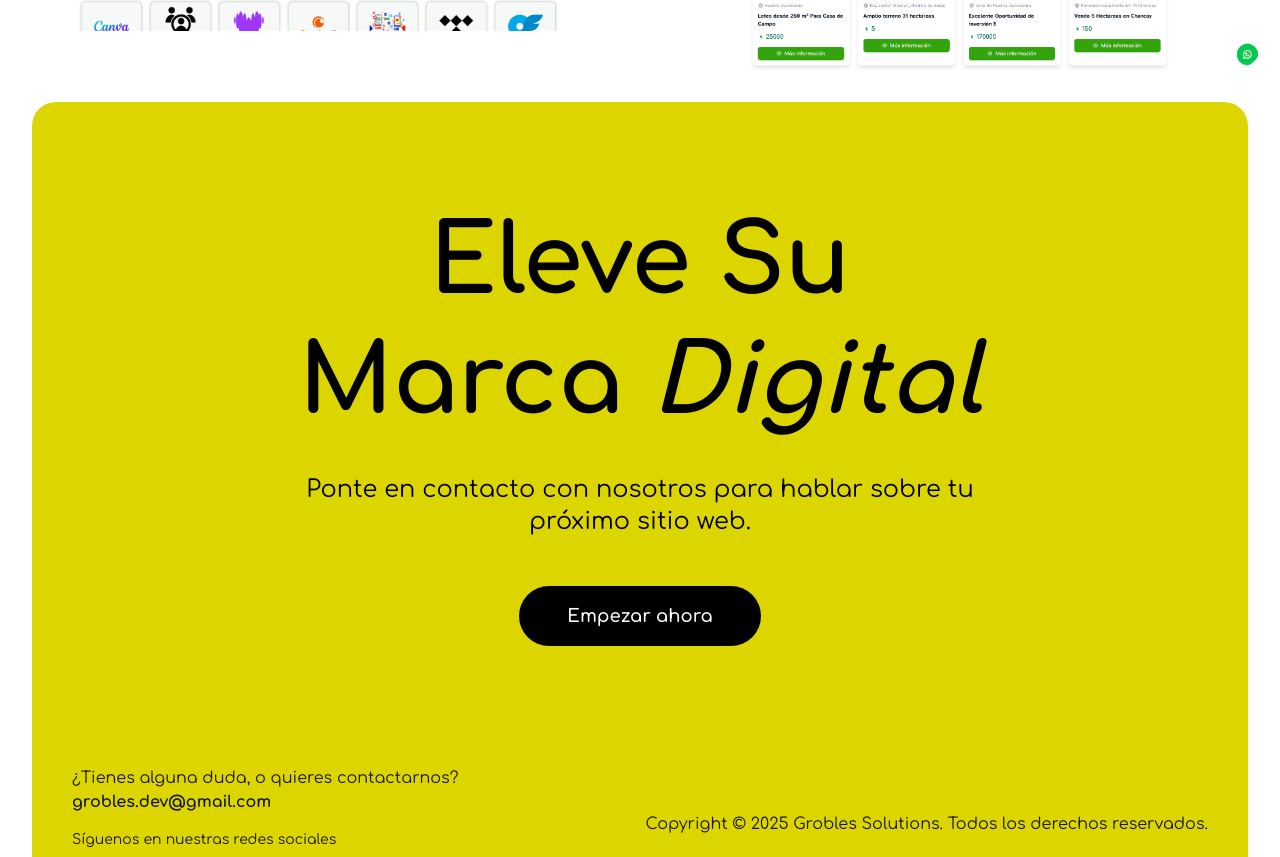
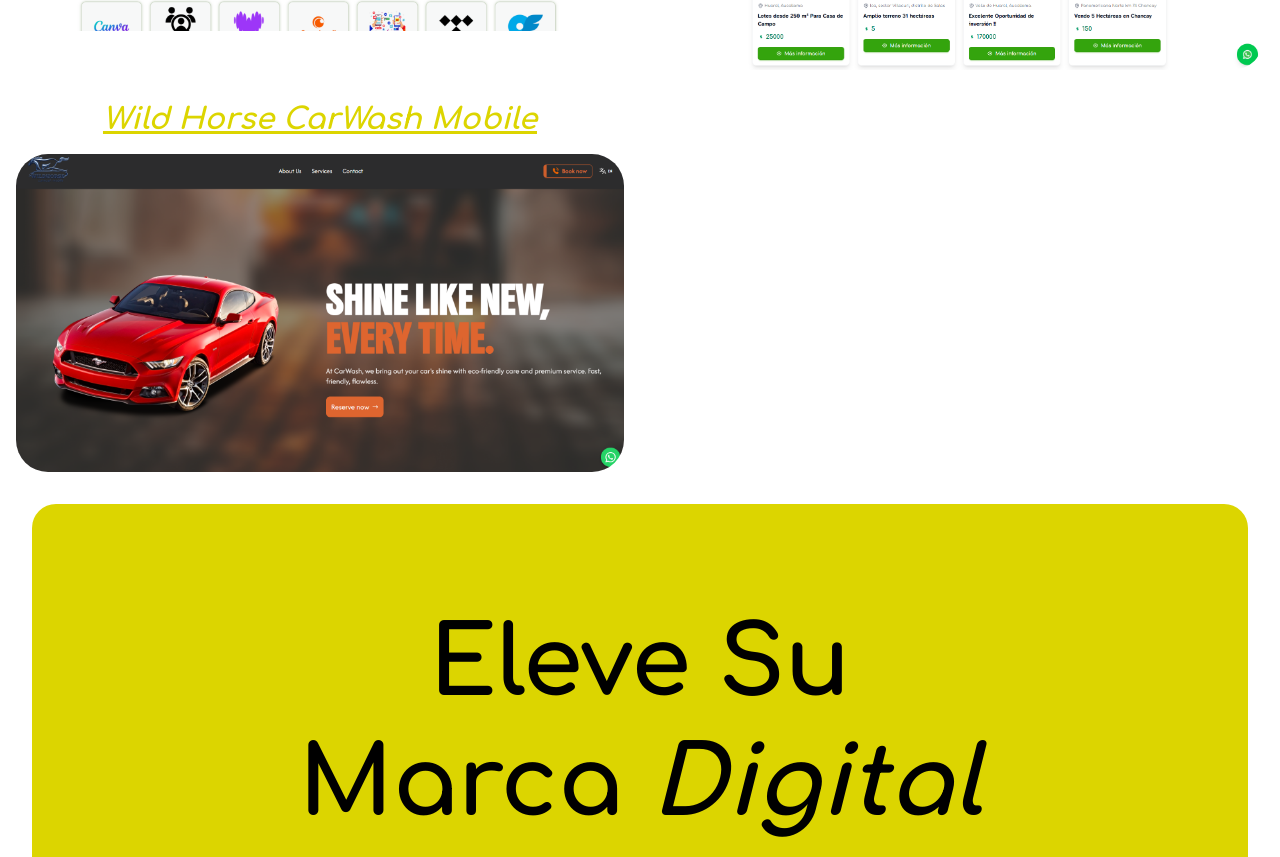
Before and after one commit to Grobles-Inc/Portafolio-Grobles, a React (Vite) app: page / in a window 1280 px wide. Shown: the part 5290-6147 px from the top of the page. Built offline with nearby package versions, Linux system fonts and the light colour scheme.

Commit message:
Proyecto CarWash Agregado

```diff
--- a/src/components/ProjectSection.tsx
+++ b/src/components/ProjectSection.tsx
@@ -9,6 +9,7 @@ import project7 from "../assets/project7.png"
 import project8 from "../assets/project8.png"
 import project9 from "../assets/project9.png"
 import project10 from "../assets/project10.png"
+import project11 from "../assets/project11.png"
 
 export default function ProjectSection() {
   return (
@@ -192,6 +193,22 @@ export default function ProjectSection() {
               />
             </Link>
           </div>
+
+          {/* Project 11 */}
+          <div className="flex flex-col items-center space-y-4">
+            <h3 className="text-2xl md:text-3xl font-bold text-[#dcd500] italic underline">
+              Wild Horse CarWash Mobile
+            </h3>
+            <Link to="/projects/wild-horse-carwash-mobile" className="flex flex-col items-center space-y-4">
+              <img
+                src={project11}
+                width={900}
+                height={900}
+                className="rounded-4xl hover:scale-105 transition-transform duration-300"
+                loading="lazy"
+              />
+            </Link>
+          </div>
         </div>
       </div>
     </section>
--- a/src/data/projectsData.ts
+++ b/src/data/projectsData.ts
@@ -8,6 +8,7 @@ import project7 from "../assets/project7.png";
 import project8 from "../assets/project8.png";
 import project9 from "../assets/project9.png";
 import project10 from "../assets/project10.png";
+import project11 from "../assets/project11.png";
 
 export interface Project {
   id: string;
@@ -218,7 +219,7 @@ export const projectsData: Project[] = [
     title: "Tu Techo Ahora",
     slug: "tu-techo-ahora",
     description: "Plataforma web para promocionar propiedades inmobiliarias con panel de administración integrado.",
-    fullDescription: "Sistema web diseñado para inmobiliarias que desean mostrar y gestionar sus propiedades de forma profesional. Incluye un panel de administración intuitivo para agregar, editar y organizar propiedades, ofreciendo a los clientes una experiencia de navegación clara y atractiva, optimizada para aumentar la visibilidad y generar oportunidades de venta o alquiler.",
+    fullDescription: "Sistema web diseñado para mostrar y gestionar sus propiedades de forma profesional. Incluye un panel de administración intuitivo para agregar, editar y organizar propiedades, ofreciendo a los clientes una experiencia de navegación clara y atractiva, optimizada para aumentar la visibilidad y generar oportunidades de venta o alquiler.",
     image: project10,
     technologies: ["React", "TailwindCSS", "TanStack", "DaisyUI", "Zod"],
     liveDemo: "https://www.tutechoahora.com/",
@@ -234,6 +235,26 @@ export const projectsData: Project[] = [
       "Gestión de pedidos de productos y cuentas",
       "Gestión de administradores con control total de la plataforma",
     ]
+  },
+  {
+    id: "11",
+    title: "Wild Horse CarWash Mobile",
+    slug: "wild-horse-carwash-mobile",
+    description: "Landing Page para promocionar servicios de limpieza de autos y captar clientes .",
+    fullDescription: "Landing Page para promocionar servicios de limpieza de autos y captar clientes. La página web es una experiencia de navegación atractiva y fácil de usar, diseñada para atraer a los clientes potenciales y convertirlos en clientes activos.",
+    image: project11,
+    technologies: ["Astro", "TailwindCSS", "AOS", "DaisyUI"],
+    liveDemo: "https://wildhorsecarwashmobile.com/",
+    github: "https://github.com/Grobles-Inc/mustang",
+    category: "Landing Page",
+    client: "Wild Horse CarWash",
+    duration: "10 días",
+    features: [
+      "Sección de inicio",
+      "Sección Sobre Nosotros",
+      "Sección de servicios",
+      "Sección de contacto",
+    ]
   }
 ];
 
```
Also changed, not shown: src/assets/project11.png (added).
